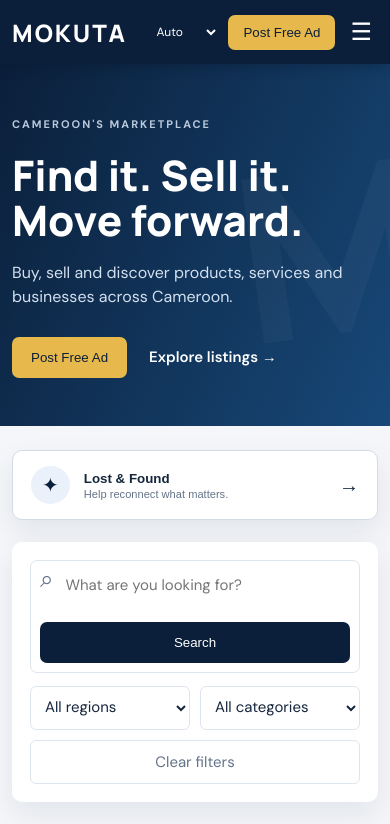
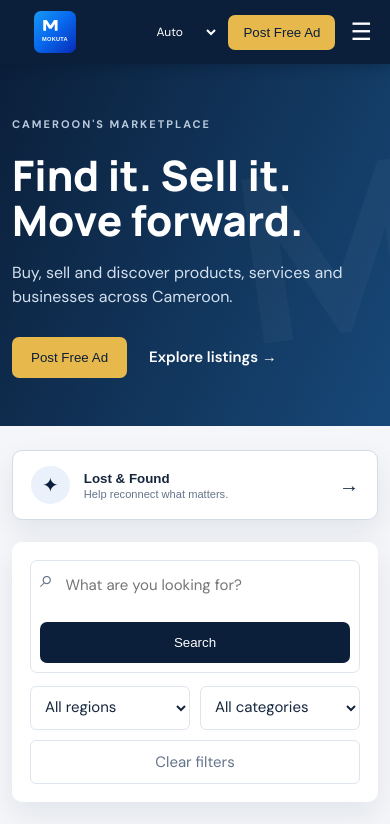
Before and after one commit to Fetemicro/mokuta, a plain HTML site: page index.html in a window 390 px wide. Shown: the top 824 px of the page. Drawn offline with nearby package versions, Linux system fonts and the light colour scheme; no server answers.

Commit message:
Add website-ready MOKUTA logo to header and footer

```diff
--- a/index.html
+++ b/index.html
@@ -6,9 +6,10 @@
   <title>MOKUTA — Find it. Sell it. Move forward.</title>
   <link rel="preconnect" href="https://fonts.googleapis.com"><link rel="preconnect" href="https://fonts.gstatic.com" crossorigin>
   <link href="https://fonts.googleapis.com/css2?family=DM+Sans:wght@400;500;600;700&family=Manrope:wght@700;800&display=swap" rel="stylesheet"><link rel="stylesheet" href="style.css">
+  <style>.header-logo{display:block;width:108px;height:48px;object-fit:contain}.footer-logo{display:block;width:132px;height:auto;margin-bottom:12px}@media(max-width:760px){.header-logo{width:86px;height:42px}}</style>
 </head>
 <body>
-<header class="site-header"><div class="container nav"><a class="brand" href="#top" aria-label="MOKUTA home">MOKUTA</a><nav class="desktop-nav"><a href="#browse" data-i18n="browse">Browse Listings</a><a href="#categories" data-i18n="categories">Categories</a></nav><div class="nav-actions"><select id="language" aria-label="Language"><option value="auto">Auto</option><option value="en">English</option><option value="fr">Français</option></select><button class="link-button" id="accountBtn">Login / Register</button><button class="button button-small" id="postBtn" data-i18n="post">Post Free Ad</button><button class="menu-toggle" id="menuToggle" aria-label="Menu">☰</button></div></div><div class="mobile-menu" id="mobileMenu"><a href="#browse" data-i18n="browse">Browse Listings</a><a href="#categories" data-i18n="categories">Categories</a></div></header>
+<header class="site-header"><div class="container nav"><a class="brand" href="#top" aria-label="MOKUTA home"><img class="header-logo" src="logo.svg" alt="MOKUTA"></a><nav class="desktop-nav"><a href="#browse" data-i18n="browse">Browse Listings</a><a href="#categories" data-i18n="categories">Categories</a></nav><div class="nav-actions"><select id="language" aria-label="Language"><option value="auto">Auto</option><option value="en">English</option><option value="fr">Français</option></select><button class="link-button" id="accountBtn">Login / Register</button><button class="button button-small" id="postBtn" data-i18n="post">Post Free Ad</button><button class="menu-toggle" id="menuToggle" aria-label="Menu">☰</button></div></div><div class="mobile-menu" id="mobileMenu"><a href="#browse" data-i18n="browse">Browse Listings</a><a href="#categories" data-i18n="categories">Categories</a></div></header>
 <main id="top"><section class="hero"><div class="container hero-inner"><div class="hero-copy"><span class="eyebrow">CAMEROON'S MARKETPLACE</span><h1 data-i18n="headline">Find it. Sell it. Move forward.</h1><p data-i18n="tagline">Buy, sell and discover products, services and businesses across Cameroon.</p><div class="hero-actions"><button class="button button-gold" id="heroPost" data-i18n="post">Post Free Ad</button><a class="text-link" href="#browse" data-i18n="explore">Explore listings →</a></div></div><div class="hero-mark" aria-hidden="true"><span>M</span></div></div></section>
 <section class="container lost-wrap"><button class="lost-found" id="lostBtn"><span class="lost-icon">✦</span><span><strong data-i18n="lostTitle">Lost &amp; Found</strong><small data-i18n="lostText">Help reconnect what matters.</small></span><b>→</b></button></section>
 <section class="container search-panel" id="browse"><form id="searchForm"><label class="search-box"><span>⌕</span><input id="searchInput" data-i18n-placeholder="searchPlaceholder" placeholder="What are you looking for?" autocomplete="off"><button class="button" type="submit" data-i18n="search">Search</button></label><div class="filters"><select id="regionFilter"><option value="" data-i18n="allRegions">All regions</option></select><select id="categoryFilter"><option value="" data-i18n="allCategories">All categories</option></select><button type="button" class="clear-filter" id="clearFilters" data-i18n="clear">Clear filters</button></div></form></section>
@@ -19,6 +20,6 @@
 <section class="container section" id="categories"><div class="section-heading"><div><span class="eyebrow dark" data-i18n="discover">DISCOVER</span><h2 data-i18n="shopBy">Shop by category</h2></div></div><div id="categoryGrid" class="category-grid"></div></section>
 <section class="trust-strip"><div class="container trust-inner"><div><span class="trust-icon">✓</span><h3 data-i18n="direct">Connect directly</h3><p data-i18n="directText">Buyers and sellers connect on their terms.</p></div><div><span class="trust-icon">⌂</span><h3 data-i18n="cameroon">Made for Cameroon</h3><p data-i18n="cameroonText">Find opportunities close to you.</p></div><div><span class="trust-icon">◎</span><h3 data-i18n="safe">Built with safety in mind</h3><p data-i18n="safeText">Report suspicious or misleading listings.</p></div></div></section>
 </main>
-<footer><div class="container footer-grid"><div><a class="brand light" href="#top">MOKUTA</a><p data-i18n="footerDesc">A Cameroon-first marketplace for products, services, businesses and opportunities.</p></div><div><h4 data-i18n="useful">Useful links</h4><a href="#browse" data-i18n="browse">Browse Listings</a><a href="#categories" data-i18n="categories">Categories</a><a href="#" id="footerPost" data-i18n="post">Post Free Ad</a></div><div><h4 data-i18n="account">Account</h4><a href="#" id="footerAccount">Login / Register</a><a href="mailto:hello@mokuta.cm" data-i18n="contact">Contact</a></div><div><h4 data-i18n="legal">Legal</h4><a href="#" data-i18n="terms">Terms</a><a href="#" data-i18n="privacy">Privacy</a></div></div><div class="container copyright">© <span id="year"></span> MOKUTA. Connect. Trade. Move forward.</div></footer>
+<footer><div class="container footer-grid"><div><img class="footer-logo" src="logo.svg" alt="MOKUTA"><p data-i18n="footerDesc">A Cameroon-first marketplace for products, services, businesses and opportunities.</p></div><div><h4 data-i18n="useful">Useful links</h4><a href="#browse" data-i18n="browse">Browse Listings</a><a href="#categories" data-i18n="categories">Categories</a><a href="#" id="footerPost" data-i18n="post">Post Free Ad</a></div><div><h4 data-i18n="account">Account</h4><a href="#" id="footerAccount">Login / Register</a><a href="mailto:hello@mokuta.cm" data-i18n="contact">Contact</a></div><div><h4 data-i18n="legal">Legal</h4><a href="#" data-i18n="terms">Terms</a><a href="#" data-i18n="privacy">Privacy</a></div></div><div class="container copyright">© <span id="year"></span> MOKUTA. Connect. Trade. Move forward.</div></footer>
 <div class="modal-backdrop" id="modalBackdrop"><div class="modal" id="modal" role="dialog" aria-modal="true"><button class="modal-close" id="modalClose">×</button><div id="modalContent"></div></div></div><div class="toast" id="toast"></div>
 <script src="https://cdn.jsdelivr.net/npm/@supabase/supabase-js@2"></script><script src="script.js"></script></body></html>
```
Also changed, not shown: logo.svg (added).
